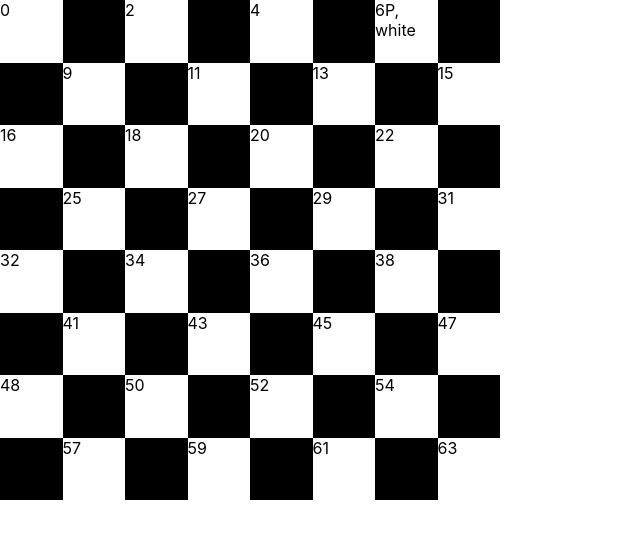
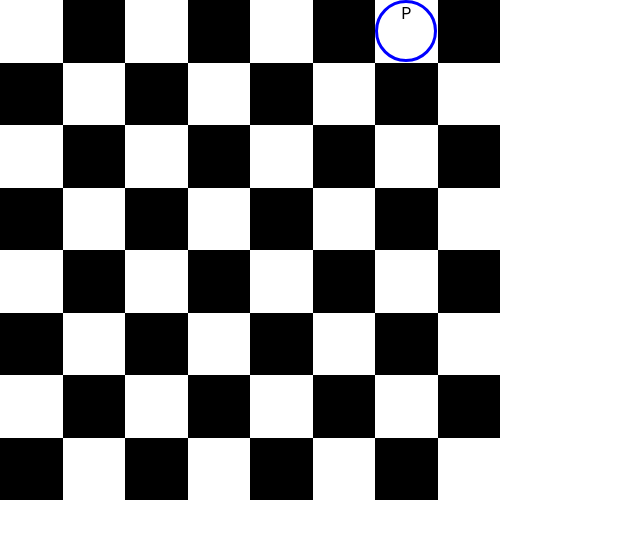
Before and after one commit to jvanha/full-stack-harjoitustyo, a React (Create React App) app in the folder chess-frontend/: page / in a window 1280 px wide. Shown: the top 538 px of the page, without its empty margins (0-640 px from the left). Built offline with nearby package versions, Linux system fonts and the light colour scheme; the HTML template or start-up script is replaced by a standard one.

Commit message:
3. paiva lopetus

```diff
--- a/chess-frontend/src/App.js
+++ b/chess-frontend/src/App.js
@@ -1,4 +1,4 @@
-import React from 'react';
+import React, { useState } from 'react';
 import Board from './components/Board'
 let squares = Array(64)//[...Array(64).keys()]
 let i
@@ -9,9 +9,19 @@ squares[6] = [6, { type: 'P', color: 'white'}]
 console.log(squares)
 
 function App() {
+  const [ board, setBoard ] = useState(squares)
+
+  const movePiece = (from, to) => {
+    const squareFrom = board[from]
+    setBoard(board.map(square => {
+      if (square[0] === to) return [to, squareFrom[1]]
+      if (square[0] === from) return [from, null]
+      return square
+    }))
+  }
   return (
     <div>
-      <Board squares={squares}/>
+      <Board board={board} movePiece={movePiece}/>
     </div>
   );
 }
--- a/chess-frontend/src/components/Board.jsx
+++ b/chess-frontend/src/components/Board.jsx
@@ -1,4 +1,6 @@
 import React from 'react'
+import { useState } from 'react'
+import Piece from './Piece'
 
 const boardStyle = {
   height: 500,
@@ -8,29 +10,49 @@ const boardStyle = {
 }
 
 const squareStyle = {
+  display: 'flex',
+  justifyContent: 'center',
   height: '12.5%',
   width: '12.5%'
 }
-const MySquare = ({ content }) => {
+const MySquare = ({ content, handleSelection }) => {
   //console.log('square', content)
   const index = content[0]
 
   const color = ((index + Math.floor(index/8))%2)===0 ? 'white' : 'black'
   return (
-    <div style={{ ...squareStyle, backgroundColor: color}}>
-      {content[0]}
-      {content[1] && `${content[1].type}, ${content[1].color}`}
+    <div style={{ ...squareStyle, backgroundColor: color}} onClick={() => handleSelection(content[0])}>
+      {content[1] && <Piece piece={content[1]} selectPiece={() => console.log('...')}/>}
     </div>
   )
 }
 
 
-const Board = ({ squares }) => {
-  console.log(squares)
+const Board = ({ board, movePiece }) => {
+  const [ selectedSquare, setSelectedSquare ] = useState(null)
+  console.log('selected', selectedSquare)
+  console.log(board)
+  const handleSelection = (id) => {
+    console.log('select id',id)
+    if (!selectedSquare && board[id][1]) {
+      console.log('new')
+      setSelectedSquare(id)
+    }
+    else if (selectedSquare === id) setSelectedSquare(null)
+    else if (selectedSquare){
+      movePiece(selectedSquare, id)
+      setSelectedSquare(null)
+    }
+
+  }
   return (
     <div style={boardStyle}>
-      {squares.map(element => (
-        <MySquare key={element[0]} content={element}/>
+      {board.map(element => (
+        <MySquare
+          key={element[0]}
+          content={element}
+          handleSelection={handleSelection}
+        />
       ))}
     </div>
   )
--- a/chess-frontend/src/components/Piece.jsx
+++ b/chess-frontend/src/components/Piece.jsx
@@ -0,0 +1,32 @@
+import React, { useState } from 'react'
+const testPieceStyle = {
+  display: 'flex',
+  justifyContent: 'center',
+  height: '90%',
+  width: '90%',
+  borderRadius: '50%',
+  borderWidth: 3,
+  borderColor: 'blue',
+  borderStyle: 'solid'
+}
+const Piece = ({ piece, selectPiece }) => {
+  console.log(piece)
+  const [ selected, setSelected ] = useState(false)
+  const borderColor = selected ? 'red' : 'blue'
+  const handleSelect = () => {
+    if (piece) {
+      console.log('perkel')
+      setSelected(!selected)
+      selectPiece()
+    }
+  }
+  return (
+    <div style={{...testPieceStyle, borderColor, backgroundColor: piece.color}}
+          onClick={() => handleSelect}>
+      {piece.type}
+    </div>
+  )
+
+}
+
+export default Piece
```
